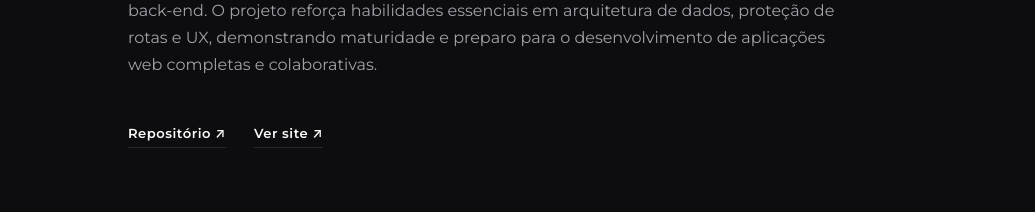
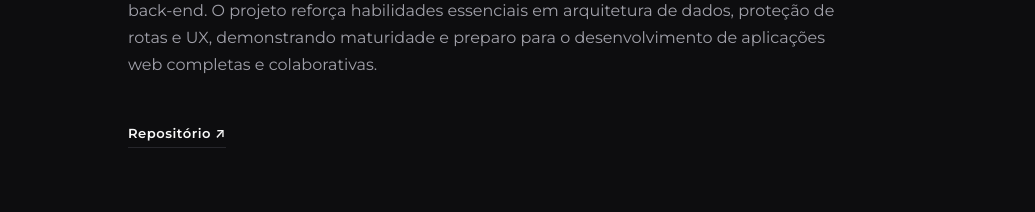
Before and after one commit to RyanZine/Portfolio, a plain HTML site: page index.html in a window 1280 px wide. Shown: the part 4720-4932 px from the top of the page, without its empty margins (122-1157 px from the left). Drawn offline with Linux system fonts and the light colour scheme; files whose address does not match are found by name.

Commit message:
fix: remove o link para o deploy vazio do Vila dos Estudos
O card do Vila dos Estudos oferecia 'Ver site' apontando para
vila-dos-estudos.vercel.app, mas o projeto Supabase que alimenta a
pagina foi desativado: o dominio nem resolve mais em DNS. A pagina
carrega so o cabecalho e os textos estaticos — carrossel de aulas,
dropdown e lista de materias ficam vazios.

O link do repositorio continua. Quando o backend voltar, e so
recolocar o 'Ver site'.

```diff
--- a/index.html
+++ b/index.html
@@ -155,8 +155,6 @@
                         <div class="proj-links">
                             <a class="link-proj" target="_blank" rel="noopener noreferrer" href="https://github.com/RyanZine/Vila-dos-Estudos"
                                 title="repositório do Vila dos Estudos.">Repositório <span aria-hidden="true">&#8599;</span></a>
-                        <a class="link-proj" target="_blank" rel="noopener noreferrer" href="https://vila-dos-estudos.vercel.app/src/pages/index.html"
-                                title="Deploy do Vila dos Estudos">Ver site <span aria-hidden="true">&#8599;</span></a>
                     </div></li>
                 </ul>
             </section>
```
